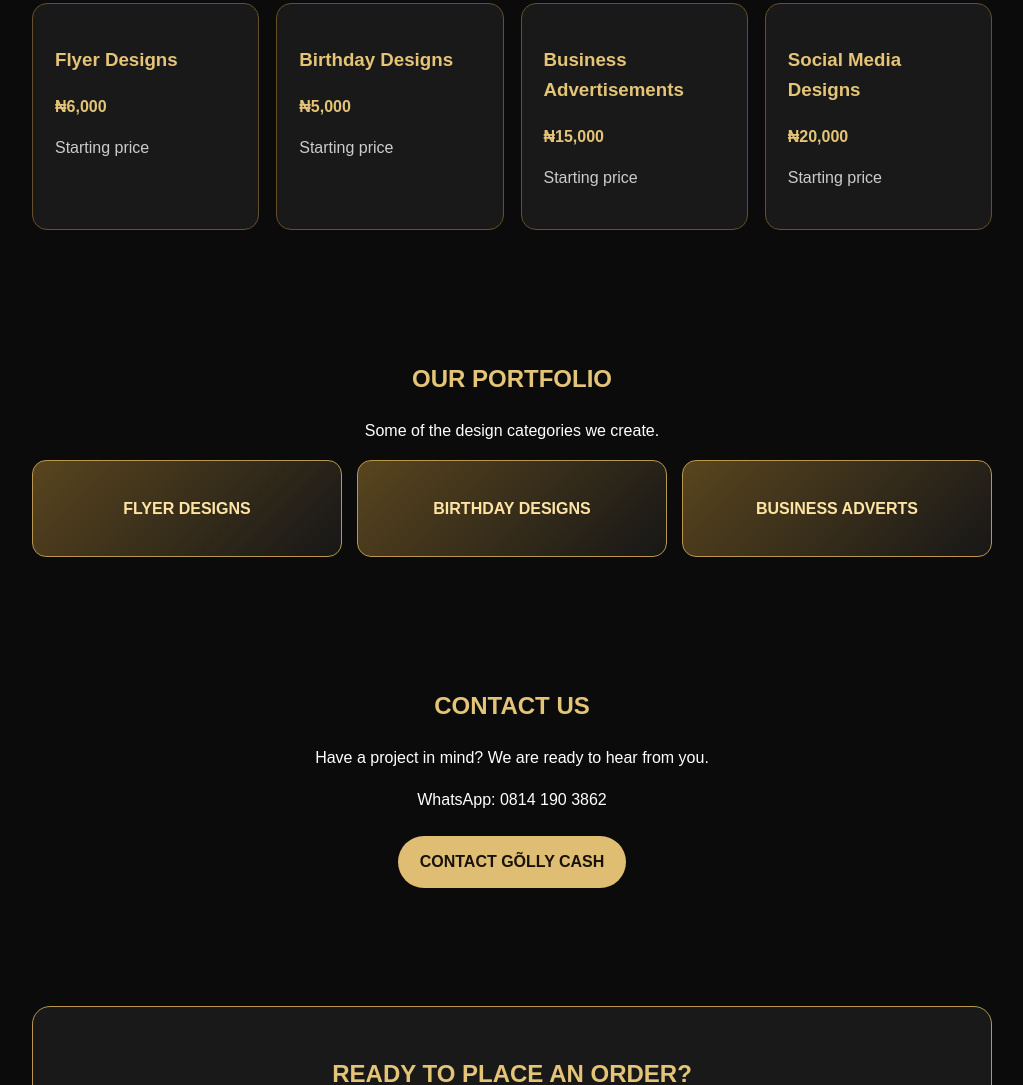
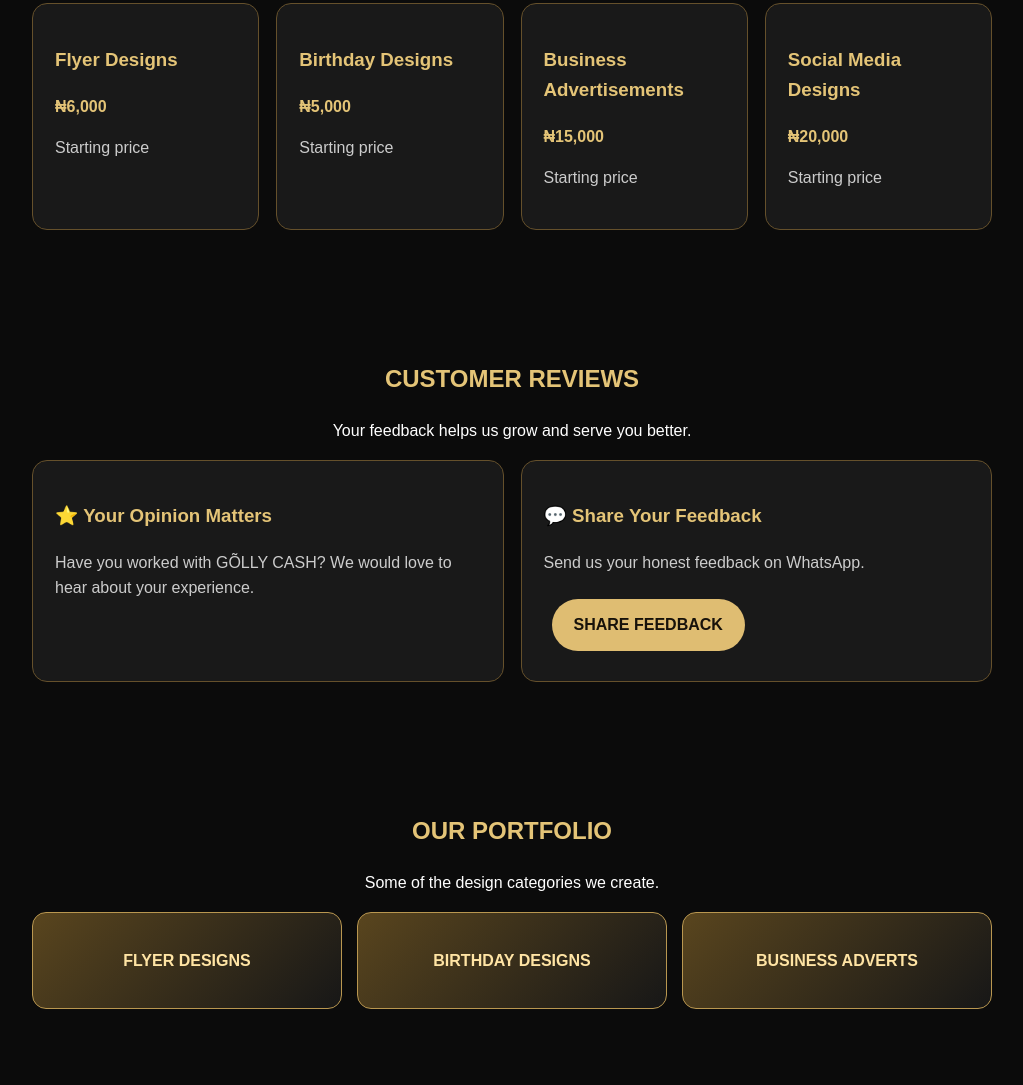
Before and after one commit to bamigbolagbolahan58-debug/golly-cash-creative-services, a plain HTML site: page index.html in a window 1280 px wide. Shown: the part 1933-3018 px from the top of the page, without its empty margins (128-1151 px from the left). Drawn offline with Linux system fonts and the light colour scheme.

Commit message:
Update index.html

```diff
--- a/index.html
+++ b/index.html
@@ -114,6 +114,25 @@ footer{text-align:center;padding:25px;border-top:1px solid #65502b;color:#bbb}
 </div>
 </div>
   </section>
+  <section id="reviews">
+<div class="center">
+<h2>CUSTOMER REVIEWS</h2>
+<p>Your feedback helps us grow and serve you better.</p>
+</div>
+
+<div class="cards">
+<div class="card">
+<h3>⭐ Your Opinion Matters</h3>
+<p>Have you worked with GÕLLY CASH? We would love to hear about your experience.</p>
+</div>
+
+<div class="card">
+<h3>💬 Share Your Feedback</h3>
+<p>Send us your honest feedback on WhatsApp.</p>
+<a class="btn" href="https://wa.me/2348141903862?text=Hello%20Golly%20Cash%2C%20I%20want%20to%20share%20my%20feedback.">SHARE FEEDBACK</a>
+</div>
+</div>
+  </section>
 <section id="portfolio">
 <div class="center"><h2>OUR PORTFOLIO</h2><p>Some of the design categories we create.</p></div>
 <div class="samples">
```
